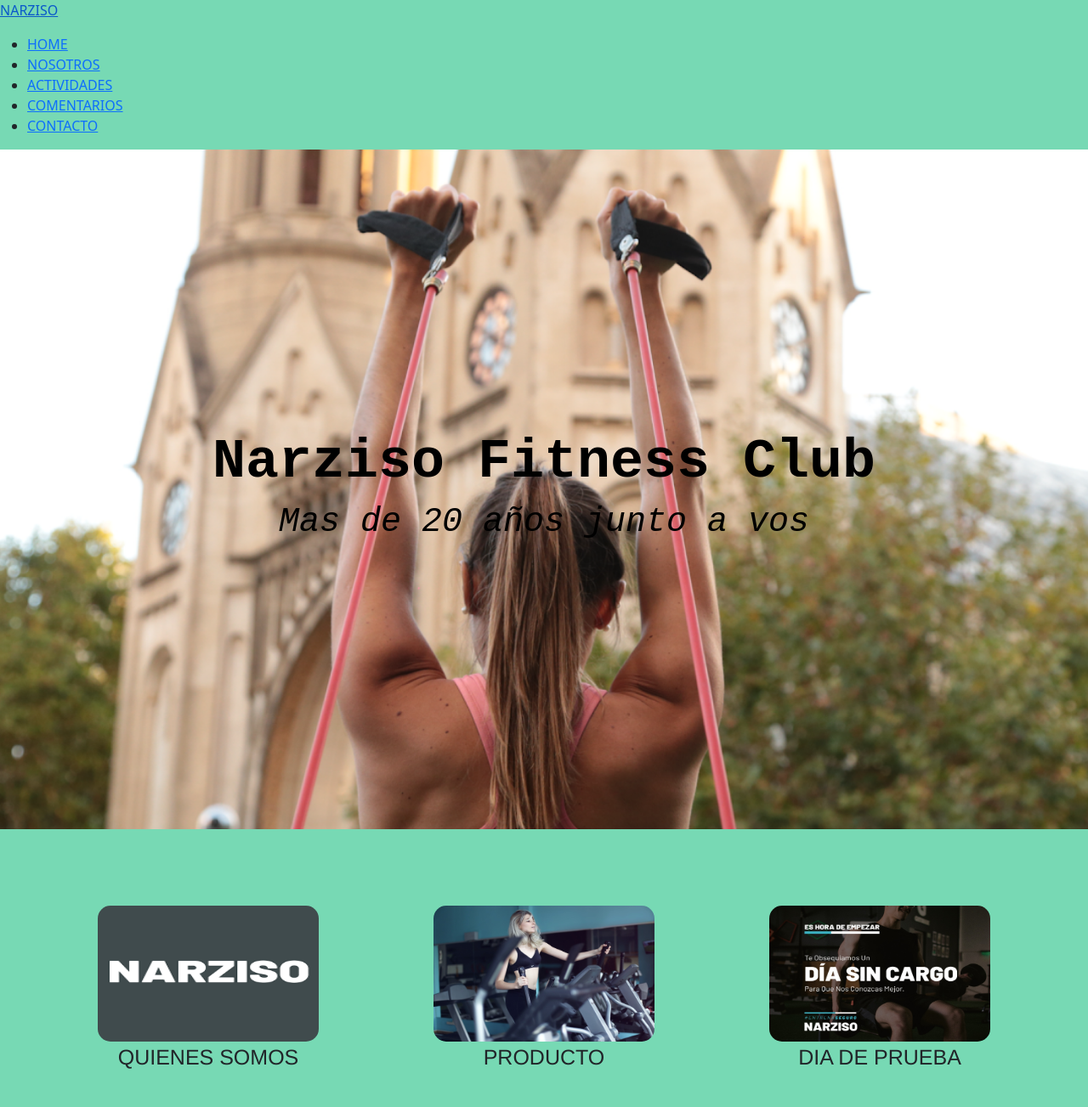
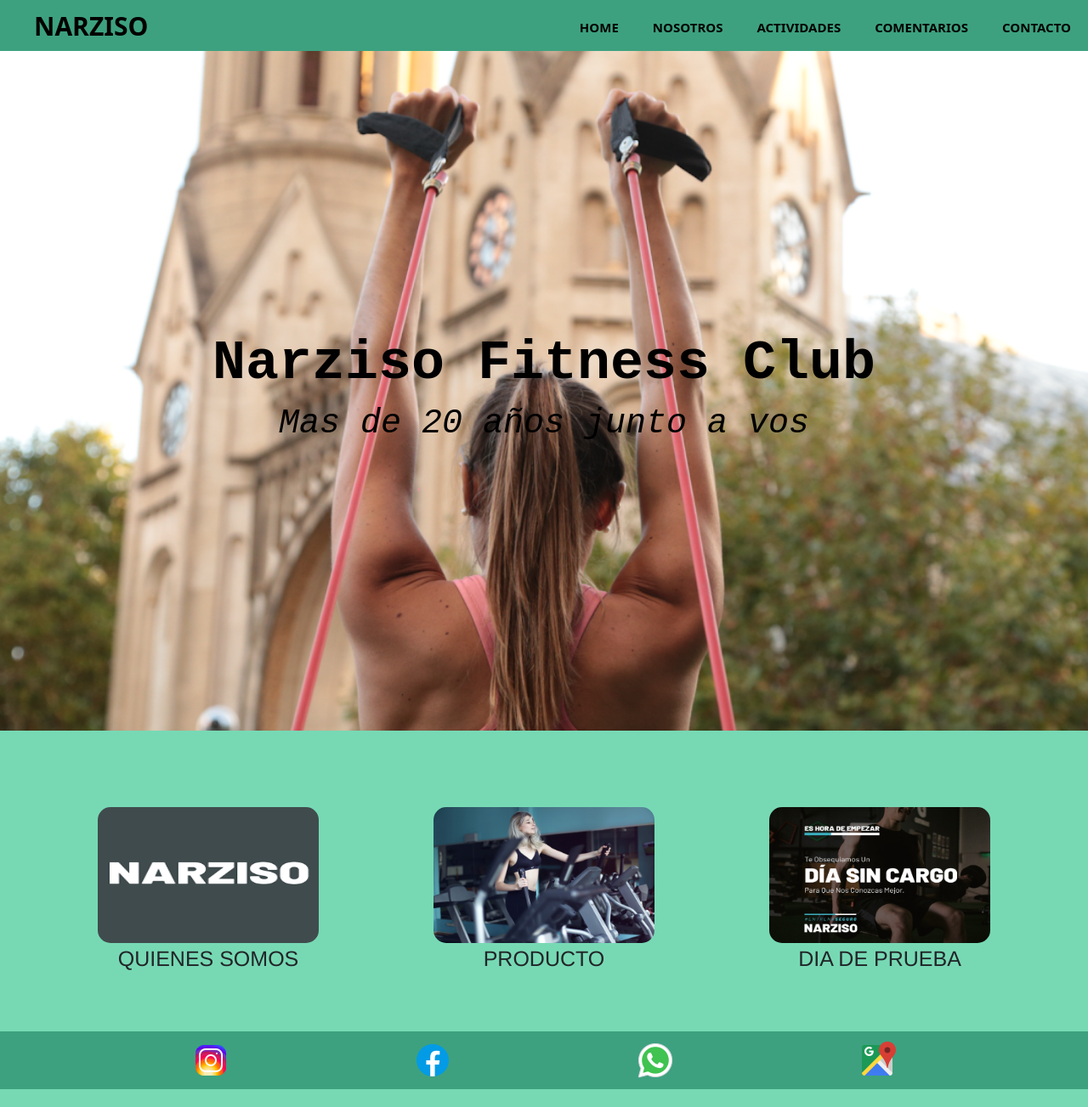
Before and after one commit to LucasAlthabe/NarzisoFitnessClub, a website: page index.html in a window 1280 px wide. Shown: the top 1303 px of the page at 85% size. After the commit the page ends 1282 px from the top, so only its background shows below. Drawn offline with nearby package versions, Linux system fonts and the light colour scheme.

Commit message:
nuevo_sass

```diff
--- a/index.html
+++ b/index.html
@@ -16,6 +16,7 @@
             rel="stylesheet"
         />
         <link rel="stylesheet" href="./css/style.css" />
+        <link rel="stylesheet" href="./css/prueba.css" />
         <link rel="shortcut icon" href="./Imagenes/logo.png" />
     </head>
     <body id="cuerpo">
--- a/package.json
+++ b/package.json
@@ -5,7 +5,7 @@
   "main": "index.js",
   "scripts": {
     "test": "echo \"Error: no test specified\" && exit 1",
-    "build-css": "node-sass --include-path scss scss/estilos.scss css/pruebacss.css",
+    "build-css": "node-sass --include-path scss scss/prueba.scss css/prueba.css",
     "watch-css": "nodemon -e scss -x \"npm run build-css\""
 
   },
--- /dev/null
+++ b/scss/footer.scss
@@ -0,0 +1,11 @@
+.footer{
+    background-color:#3DA17F;
+    margin-top: 10px;
+
+.iconos{
+    padding: 10px;
+    display: flex;
+    justify-content: space-evenly;
+    align-items: center;
+}
+}
--- /dev/null
+++ b/scss/header.scss
@@ -0,0 +1,43 @@
+.header_menu{
+    display: flex;
+    flex-direction: row;
+    justify-content: space-between;
+    align-items: center;
+    background-color: $tipografiaPrincipal;
+}
+
+.header_items{
+    display: flex;
+    flex-direction: row;
+    list-style: none;
+    text-align: center;
+    padding-top: 20px;
+
+}
+
+.header .header_menu ul li{
+    display: block;
+
+
+}
+
+.header .header_menu ul li a{
+    font-size: 15px;
+    padding: 20px;
+    color: black;
+    font-weight: bold;
+    text-decoration: none;
+
+}
+
+.logo{
+    margin-left: 40px;
+    margin-bottom: 0px;
+    font-size: 30px;
+    font-weight: bold;
+    color: black;
+}
+
+nav a{
+    text-decoration: none;
+}
--- /dev/null
+++ b/scss/prueba.scss
@@ -0,0 +1,6 @@
+
+
+$tipografiaPrincipal:#3DA17F;
+
+@import 'footer.scss';
+@import 'header.scss';
```
Also changed, not shown: css/prueba.css (added), scss/estilos.scss (deleted), 1 other file.
